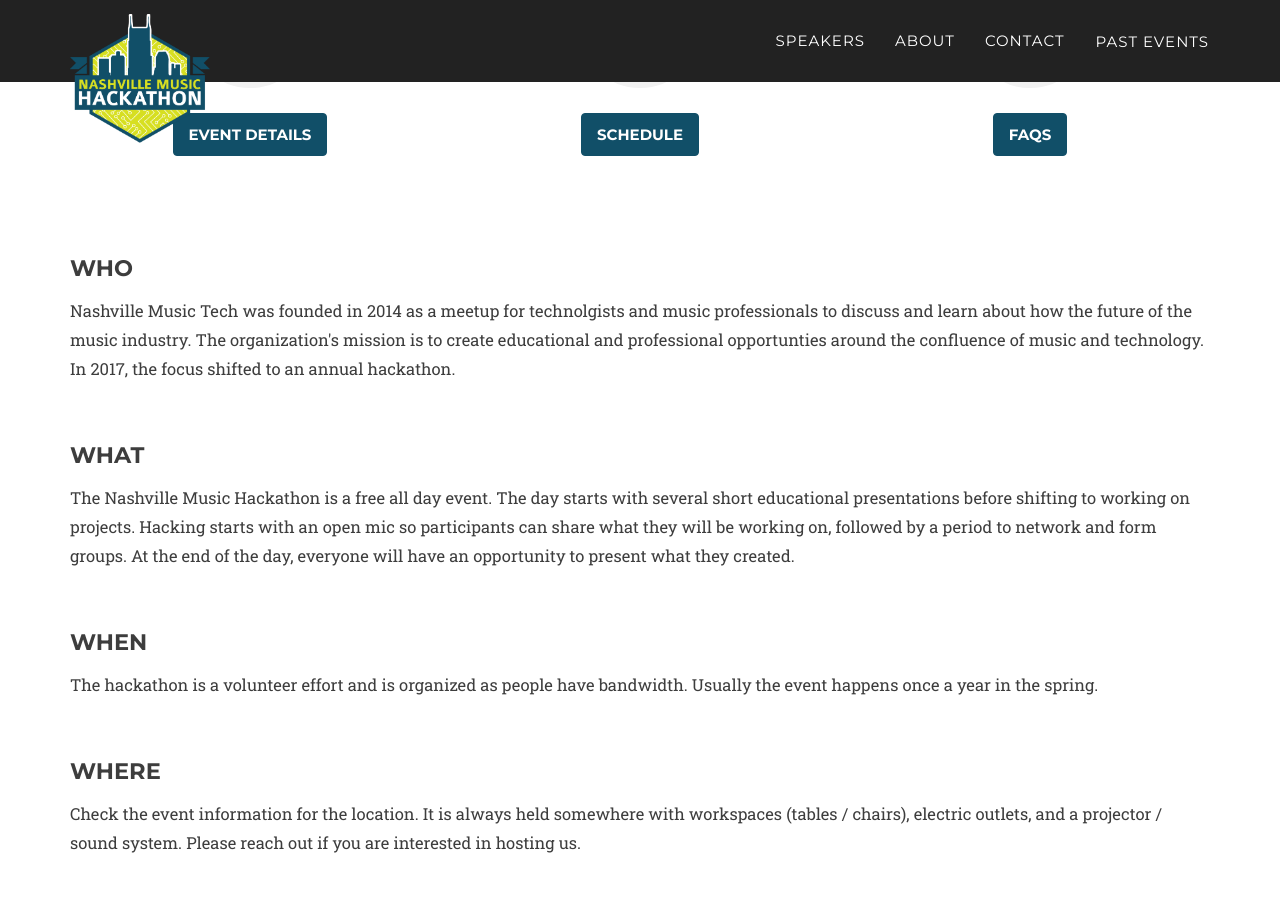
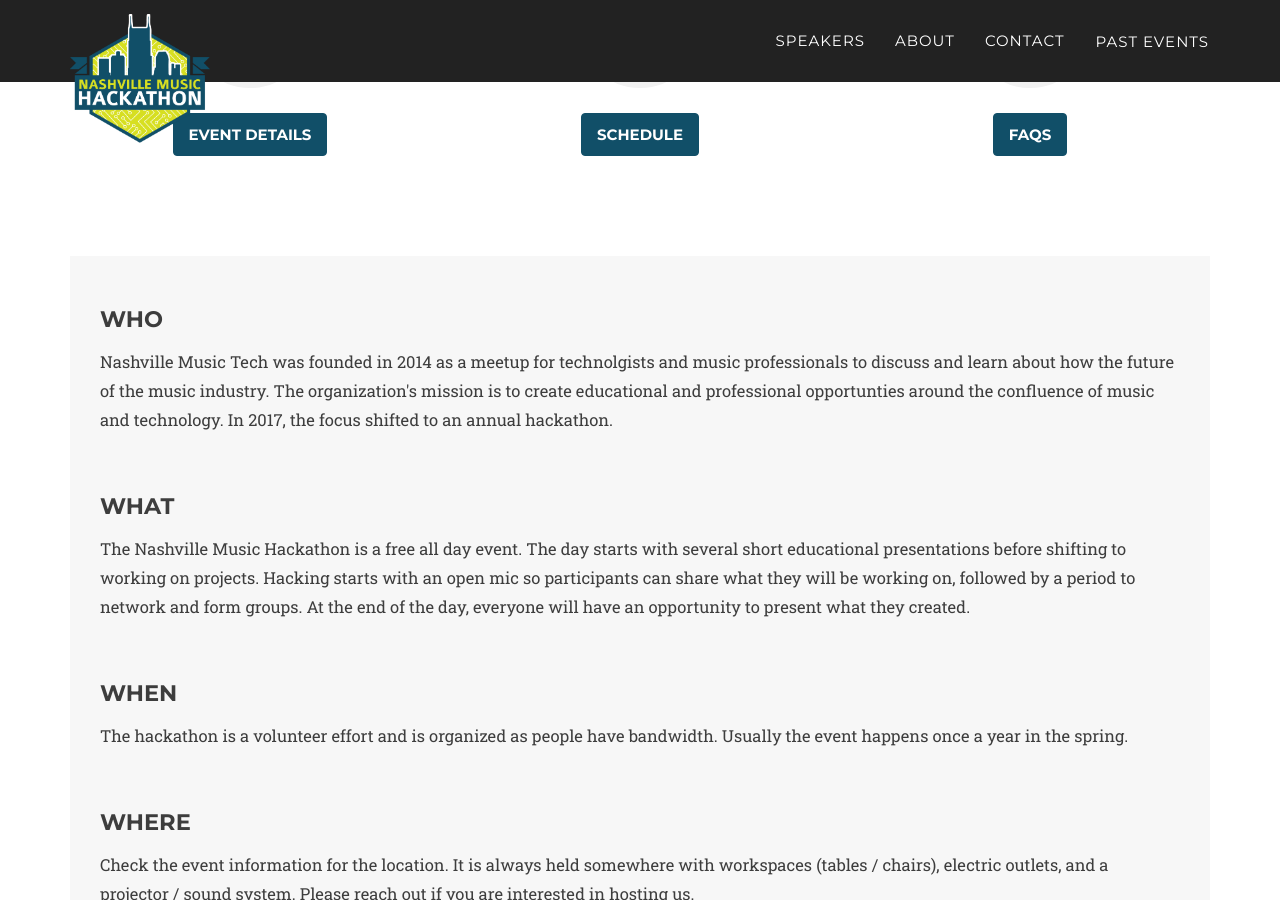
Before and after one commit to CoreyAR/nashville-music-hackathon, a Jekyll site: the page built from index.html, in a window 1280 px wide and 900 px high, scrolled down 2626 px. Built offline with Jekyll 4.4.1, drawn with Linux system fonts in a browser that asks for light colours; some web fonts are replaced.

Commit message:
Adding Background To About Section Tab Content

```diff
--- a/_includes/current_data/about.html
+++ b/_includes/current_data/about.html
@@ -33,7 +33,7 @@
                 </div>
             </div>
         </div>
-        <div class="tab-content">
+        <div class="tab-content bg-light-gray">
             <div id="event_details" class="tab-pane active">
                 {% include current_data/about_sections/event_details.html %}
             </div>
--- a/_sass/2017_sass/_about.scss
+++ b/_sass/2017_sass/_about.scss
@@ -41,6 +41,10 @@
   margin-bottom: 60px;
 }
 
+.tab-content {
+  padding: 30px;
+}
+
 @media screen and (max-width : 1200px){
   .about {
       margin: 20px 10vw 20px 10vw;
```
